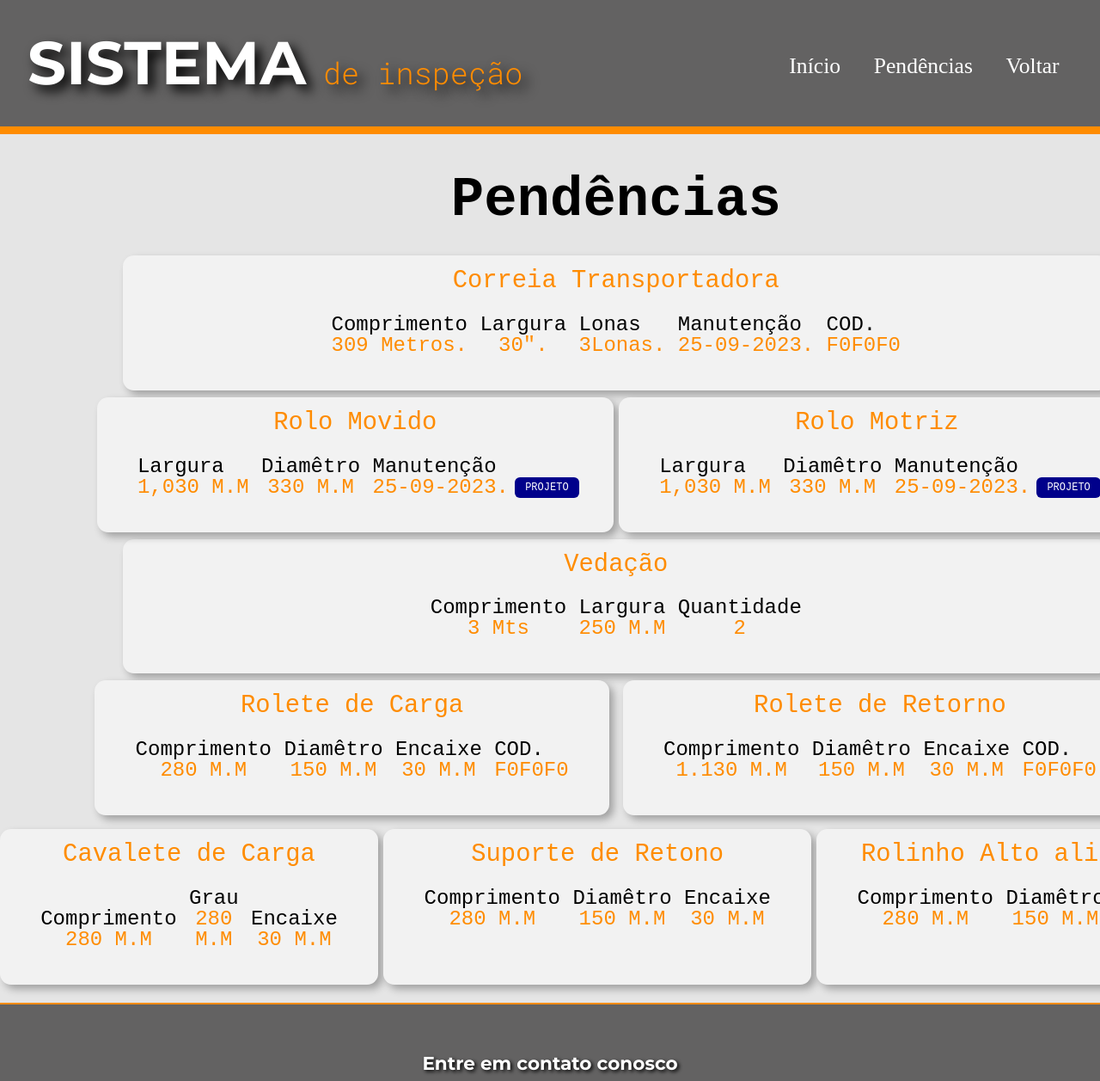
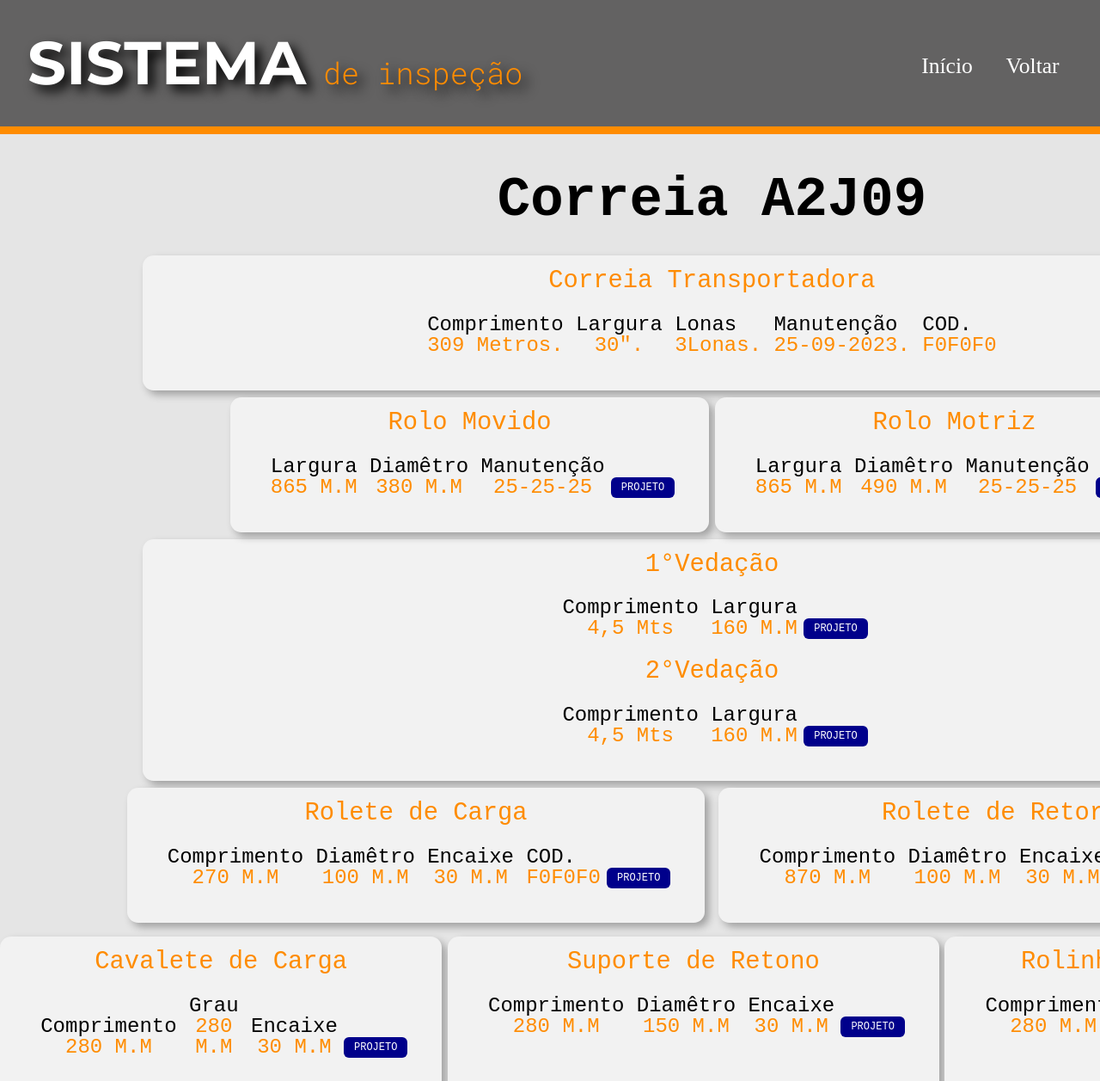
Before and after one commit to Weslen-Oliveira/Correias-Itau, a plain HTML site: page linha/Linha-A2/A2J09.html in a window 1280 px wide. Shown: the top 1257 px of the page at 86% size. Drawn offline with Linux system fonts and the light colour scheme.

Commit message:
informações reais Linha A2

```diff
--- a/linha/Linha-A2/Rotina/pendencia.html
+++ b/linha/Linha-A2/A2J09.html
@@ -3,7 +3,7 @@
 <head>
     <meta charset="UTF-8">
     <meta name="viewport" content="width=device-width, initial-scale=1.0">
-    <link rel="stylesheet" href="../../Linha-A2/../css/style.css">
+    <link rel="stylesheet" href="../Linha-A2/../css/style.css">
     <title>Transportador A2J07</title>
 </head>
 <body>
@@ -12,14 +12,13 @@
             <h1 class="tituloTopo">SISTEMA <span class="spanTopo">de inspeção</span></h1>
         </div>
         <div class="divLinksTopo">
-            <a class="linkTopo" href="../../../index.html">Início</a>
-            <a class="linkTopo" href="../AJ.html">Pendências</a>
-            <a class="linkTopo" href="../A2J07.html">Voltar</a>
+            <a class="linkTopo" href="../../index.html">Início</a>
+            <a class="linkTopo" href="../AJ.html">Voltar</a>
         </div>
     </nav>
     <section class="informacoes">
         <div class="conteudo">
-            <h1 class="titulo">Pendências</h1>
+            <h1 class="titulo">Correia A2J09</h1>
             <div class="CorrTransp cartoes">
                 <h2 class="subtitulo">Correia Transportadora</h2>
                 <ul class="lista">
@@ -34,47 +33,55 @@
                 <div class="RoloMov cartoes">
                     <h2 class="subtitulo">Rolo Movido</h2>
                     <ul class="lista">
-                        <li>Largura <span>1,030 M.M</span></li>
-                        <li>Diamêtro <span>330 M.M</span></li>
-                        <li>Manutenção <span>25-09-2023.</span></li>
-                        <a class="btnVerProjeto" href="#">PROJETO</a>
+                        <li>Largura <span>865 M.M</span></li>
+                        <li>Diamêtro <span>380 M.M</span></li>
+                        <li>Manutenção <span>25-25-25</span></li>
+                        <a class="btnVerProjeto" href="Rotina/projeto.html">PROJETO</a>
                     </ul>
                 </div>
                 <div class="RoloMotr cartoes">
                     <h2 class="subtitulo">Rolo Motriz</h2>
                     <ul class="lista">
-                        <li>Largura <span>1,030 M.M</span></li>
-                        <li>Diamêtro <span>330 M.M</span></li>
-                        <li>Manutenção <span>25-09-2023.</span></li>
-                        <a class="btnVerProjeto" href="#">PROJETO</a>
+                        <li>Largura <span>865 M.M</span></li>
+                        <li>Diamêtro <span>490 M.M</span></li>
+                        <li>Manutenção <span>25-25-25</span></li>
+                        <a class="btnVerProjeto" href="Rotina/projeto.html">PROJETO</a>
                     </ul>
                 </div>
             </div>
             <div class="Vedacao cartoes">
-                <h2 class="subtitulo">Vedação</h2>
+                <h2 class="subtitulo">1°Vedação</h2>
                 <ul class="lista">
-                    <li>Comprimento <span>3 Mts</span></li>
-                    <li>Largura <span>250 M.M</span></li>
-                    <li>Quantidade <span>2</span></li>
+                    <li>Comprimento <span>4,5 Mts</span></li>
+                    <li>Largura <span>160 M.M</span></li>
+                    <a class="btnVerProjeto" href="Rotina/projeto.html">PROJETO</a>
+                </ul>
+                <h2 class="subtitulo">2°Vedação</h2>
+                <ul class="lista">
+                    <li>Comprimento <span>4,5 Mts</span></li>
+                    <li>Largura <span>160 M.M</span></li>
+                    <a class="btnVerProjeto" href="Rotina/projeto.html">PROJETO</a>
                 </ul>
             </div>
             <div class="divRoletes">
                 <div class="Rc cartoes">
                     <h2 class="subtitulo " data-modal="abrir">Rolete de Carga</h2>
                     <ul class="lista">
-                        <li>Comprimento <span>280 M.M</span></li>
-                        <li>Diamêtro <span>150 M.M</span></li>
+                        <li>Comprimento <span>270 M.M</span></li>
+                        <li>Diamêtro <span>100 M.M</span></li>
                         <li>Encaixe <span>30 M.M</span></li>
                         <li>COD.<span>F0F0F0</span></li>
+                        <a class="btnVerProjeto" href="Rotina/projeto.html">PROJETO</a>
                     </ul>
                 </div>
                 <div class="Rr cartoes">
                     <h2 class="subtitulo">Rolete de Retorno</h2>
                     <ul class="lista">
-                        <li>Comprimento <span>1.130 M.M</span></li>
-                        <li>Diamêtro <span>150 M.M</span></li>
+                        <li>Comprimento <span>870 M.M</span></li>
+                        <li>Diamêtro <span>100 M.M</span></li>
                         <li>Encaixe <span>30 M.M</span></li>
                         <li>COD.<span>F0F0F0</span></li>
+                        <a class="btnVerProjeto" href="Rotina/projeto.html">PROJETO</a>
                     </ul>
                 </div>
             </div>
@@ -85,6 +92,7 @@
                         <li>Comprimento <span>280 M.M</span></li>
                         <li>Grau <span>280 M.M</span></li>
                         <li>Encaixe <span>30 M.M</span></li>
+                        <a class="btnVerProjeto" href="Rotina/projeto.html">PROJETO</a>
                     </ul>
                 </div>
                 <div class="SptR cartoes">
@@ -93,6 +101,7 @@
                         <li>Comprimento <span>280 M.M</span></li>
                         <li>Diamêtro <span>150 M.M</span></li>
                         <li>Encaixe <span>30 M.M</span></li>
+                        <a class="btnVerProjeto" href="Rotina/projeto.html">PROJETO</a>
                     </ul>
                 </div>
                 <div class="AltalhR cartoes">
@@ -101,6 +110,7 @@
                         <li>Comprimento <span>280 M.M</span></li>
                         <li>Diamêtro <span>150 M.M</span></li>
                         <li>COD.<span>F0F0F0</span></li>
+                        <a class="btnVerProjeto" href="Rotina/projeto.html">PROJETO</a>
                     </ul>
                 </div>
             </div>
```
Also changed, not shown: index.html (+1 -1 lines), linha/AJ.html (+3 -3 lines), linha/Linha-A2/A2J07.html (+26 -15 lines), linha/Linha-A2/A2J08.html (+25 -33 lines), linha/Linha-A2/Rotina/projeto.html (+2 -2 lines), css/img.css (line endings or trailing spaces), img/RealA2J07.jpg (added), img/esteira-mineracao-maxbelt-v1.jpg (added), linha/Linha-A2/Rotina/img/roloMotriz.jpg, 1 other file.
